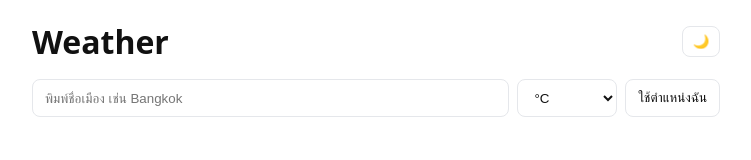
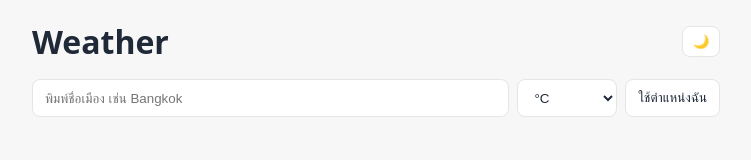
Before and after one commit to LE4FEX/Portfolio, a plain HTML site: page weather/index.html in a window 1280 px wide. Shown: the full height of the page, 264-1015 px from the left. Drawn offline with Linux system fonts and the light colour scheme.

Commit message:
style(weather): lo-fi minimal palette, soft surfaces, gentle focus states

```diff
--- a/weather/styles.css
+++ b/weather/styles.css
@@ -1,15 +1,23 @@
 /* Theme variables */
 :root{
   color-scheme: light dark;
-  --bg: #ffffff;
-  --fg: #111111;
-  --bd: #e5e7eb;
+  /* Light lofi palette */
+  --bg:    #f7f7f7;   /* page */
+  --panel: #ffffff;   /* surfaces */
+  --fg:    #1f2937;   /* text */
+  --bd:    #e5e5e5;   /* borders */
+  --muted: #6b7280;   /* secondary text */
+  --accent:#6b7280;   /* subtle focus */
 }
 
 html[data-theme="dark"]{
-  --bg: #0d1117;   /* GitHub-like dark */
-  --fg: #e6edf3;
-  --bd: #30363d;
+  /* Dark lofi palette */
+  --bg:    #0e1116;
+  --panel: #0f141a;
+  --fg:    #cbd5e1;
+  --bd:    #232a34;
+  --muted: #94a3b8;
+  --accent:#9aa4b2;
 }
 
 *{box-sizing:border-box}
@@ -23,25 +31,36 @@ body{
 .wrap{max-width:720px;margin:auto;padding:1rem}
 
 .bar{display:flex;align-items:center;justify-content:space-between;margin:0 0 .75rem}
-h1{margin:0}
-.icon-btn{border:1px solid var(--bd);border-radius:.5rem;padding:.45rem .6rem;background:var(--bg);color:var(--fg);cursor:pointer;transition:background-color .25s ease,color .25s ease,border-color .25s ease}
+h1{margin:0;font-weight:600}
+.icon-btn{border:1px solid var(--bd);border-radius:.5rem;padding:.45rem .6rem;background:var(--panel);color:var(--fg);cursor:pointer;transition:background-color .2s ease,color .2s ease,border-color .2s ease}
 .icon-btn:hover{background-color:rgba(127,127,127,.08)}
+.icon-btn:focus-visible{border-color:var(--accent);outline:none}
 
 #searchForm{display:flex;gap:.5rem;margin-bottom:.75rem;flex-wrap:wrap}
-#searchForm input,#searchForm select{padding:.6rem .75rem;border:1px solid var(--bd);border-radius:.5rem;background:var(--bg);color:var(--fg);transition:background-color .25s ease,color .25s ease,border-color .25s ease}
+#searchForm input,#searchForm select{padding:.6rem .75rem;border:1px solid var(--bd);border-radius:.5rem;background:var(--panel);color:var(--fg);transition:background-color .2s ease,color .2s ease,border-color .2s ease}
 #searchForm input{flex:1 1 220px}
 #searchForm select{flex:0 0 100px}
-#geoBtn{flex:0 0 auto;padding:.6rem .75rem;border:1px solid var(--bd);border-radius:.5rem;background:var(--bg);color:var(--fg);cursor:pointer;transition:background-color .25s ease,color .25s ease,border-color .25s ease}
+#searchForm input:focus-visible,#searchForm select:focus-visible{border-color:var(--accent);outline:none}
+#geoBtn{flex:0 0 auto;padding:.6rem .75rem;border:1px solid var(--bd);border-radius:.5rem;background:var(--panel);color:var(--fg);cursor:pointer;transition:background-color .2s ease,color .2s ease,border-color .2s ease}
+#geoBtn:hover{background-color:rgba(127,127,127,.08)}
+#geoBtn:focus-visible{border-color:var(--accent);outline:none}
 
 .chips{display:flex;gap:.5rem;flex-wrap:wrap;margin:0 0 1rem}
-.chip{border:1px solid var(--bd);border-radius:999px;padding:.25rem .6rem;cursor:pointer;transition:border-color .25s ease}
+.chip{border:1px solid var(--bd);border-radius:999px;padding:.25rem .6rem;background:var(--panel);cursor:pointer;transition:border-color .2s ease, background-color .2s ease}
 .chip button{all:unset;cursor:pointer;color:inherit}
+.chip:hover{background-color:rgba(127,127,127,.06)}
+.chip:focus-within{border-color:var(--accent)}
 
-.card{border:1px solid var(--bd);border-radius:.75rem;padding:1rem;transition:border-color .25s ease}
+.card{border:1px solid var(--bd);border-radius:.75rem;padding:1rem;background:var(--panel);transition:border-color .2s ease, background-color .2s ease}
 .hidden{display:none}
 .city{font-size:1.25rem;margin:0}
-.temp{font-size:2.2rem;margin:.25rem 0}
+.temp{font-size:2.2rem;margin:.25rem 0;font-weight:600}
 .row{display:flex;gap:1rem;flex-wrap:wrap}
-.badge{border:1px solid var(--bd);border-radius:.5rem;padding:.25rem .5rem;transition:border-color .25s ease}
-.muted{opacity:.7}
+.badge{border:1px solid var(--bd);border-radius:.5rem;padding:.25rem .5rem;background:var(--panel);transition:border-color .2s ease, background-color .2s ease}
+.muted{color:var(--muted)}
 .loading{opacity:.6}
+
+/* Respect reduced motion */
+@media (prefers-reduced-motion: reduce){
+  *{transition:none !important}
+}
```
